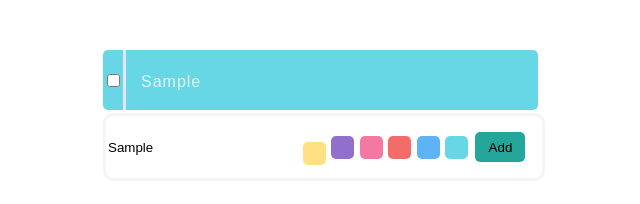
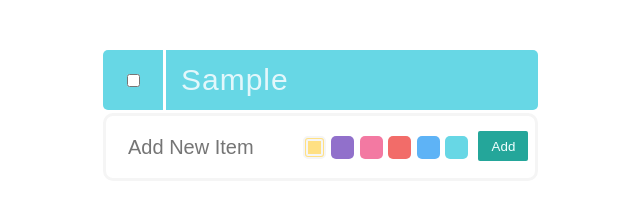
Before and after one commit to p-nikitenko-exceed/ToDo, a plain HTML site: page index.html in a window 1280 px wide. Both pictures are taken after typing "Sample" into the empty fields and a click on the button "Add". Shown: the whole page, without its empty margins (287-927 px from the left). Drawn offline with nearby package versions, Linux system fonts and the light colour scheme.

Commit message:
all ready

```diff
--- a/index.html
+++ b/index.html
@@ -1,22 +1,21 @@
 <!DOCTYPE html>
 <html lang="en">
-
   <head>
-    <meta charset="UTF-8">
-    <meta name="viewport" content="width=device-width, initial-scale=1.0">
+    <meta charset="UTF-8" />
+    <meta name="viewport" content="width=device-width, initial-scale=1.0" />
     <title>Document</title>
-    <link href="style.css" rel="stylesheet">
+    <link href="style.css" rel="stylesheet" />
     <script src="script.js"></script>
     <script src="https://ajax.googleapis.com/ajax/libs/jquery/3.5.1/jquery.min.js"></script>
   </head>
 
   <body>
     <il id="out">
-        <div class="inputButto">
-            <input type="text" id="in" placeholder="Add New Item">
+      <div class="inputButton">
+        <input type="text" id="in" placeholder="Add New Item" />
         <button id="add">Add</button>
         <div class="colorPalette">
-                <input type=button class="colorButton" id="b1">
+          <button class="colorButton activButton" id="b1"></button>
           <button class="colorButton" id="b2"></button>
           <button class="colorButton" id="b3"></button>
           <button class="colorButton" id="b4"></button>
@@ -24,8 +23,6 @@
           <button class="colorButton" id="b6"></button>
         </div>
       </div>
-
-
     </il>
   </body>
 </html>
--- a/script.js
+++ b/script.js
@@ -1,64 +1,89 @@
 window.onload = function () {
   $(function () {
     const tasks = []
-        const colors = ['rgb(255, 224, 131)', 'rgb(103, 215, 229)',
-            'rgb(145, 112, 203)', 'rgb(243, 121, 162)',
-            'rgb(242, 108, 105)', 'rgb(94, 179, 246)'
+    const colors = [
+      'rgb(255, 224, 131)',
+      'rgb(103, 215, 229)',
+      'rgb(145, 112, 203)',
+      'rgb(243, 121, 162)',
+      'rgb(242, 108, 105)',
+      'rgb(94, 179, 246)',
     ]
     takeColor = 'rgb(255, 224, 131)'
     randomColor = () => {
-
       let randomElement = colors[Math.floor(Math.random() * colors.length)]
       return randomElement
-
     }
 
-
     $('.colorPalette').on('click', '.colorButton', function () {
-
+      $('.colorButton').removeClass('activButton')
       takeColor = $(this).css('background-color')
-
-
-
-            return takeColor
-
+      $('.check').each(function () {
+        if ($(this).is(':checked')) {
+          $(this).parent().parent().css('background-color', takeColor)
+        }
       })
 
+      $(this).addClass('activButton')
+      return takeColor
+    })
 
-        function chk() {
-
+    function check() {
       $('#out').on('change', '.check', function () {
         if ($(this).is(':checked')) {
           $(this).parent().parent().css('background-color', takeColor)
-
         }
       })
     }
 
+    $(document).ready(function () {
+      $('#in').keydown(function (e) {
+        if (e.keyCode == 13) {
+          const task = {}
 
-        $('#add').on('click', () => {
-            const task = {}
-            let input = $('#in').val().trim()
           let li = $('<li></li>')
           let checkBox = $('<input type = checkbox  class = check>')
           let div = $('<div class = divCheckbox></div>')
           let divText = $('<div class = divText></div>')
           div.append(checkBox)
-            task.text = input
+          if ($('#in').val().trim() == '') {
+            return $('#in').val('')
+          } else {
+            task.text = $('#in').val().trim()
             li.css('background-color', randomColor())
             divText.text(task.text)
             li.append(div, divText)
             $('#out').append(li)
 
             tasks.push(task)
-
-
+            $('#in').val('')
+          }
+        }
+      })
     })
 
-        chk()
+    $('#add').on('click', function () {
+      const task = {}
 
+      let li = $('<li></li>')
+      let checkBox = $('<input type = checkbox  class = check>')
+      let div = $('<div class = divCheckbox></div>')
+      let divText = $('<div class = divText></div>')
+      div.append(checkBox)
+      if ($('#in').val().trim() == '') {
+        return $('#in').val('')
+      } else {
+        task.text = $('#in').val().trim()
+        li.css('background-color', randomColor())
+        divText.text(task.text)
+        li.append(div, divText)
+        $('#out').append(li)
+
+        tasks.push(task)
+        $('#in').val('')
+      }
     })
 
-
-
+    check()
+  })
 }
--- a/style.css
+++ b/style.css
@@ -4,8 +4,6 @@ body {
   align-items: center;
   font-family: sans-serif;
   letter-spacing: 1px;
-
-
 }
 
 #out {
@@ -25,64 +23,54 @@ li {
   width: 435px;
   height: 60px;
   margin-bottom: 3px;
-
-
 }
 
 .divCheckbox {
   display: flex;
   height: 60px;
+  width: 60px;
   border-right-width: 3px;
   border-right-style: solid;
-    border-right-color: lavender;
+  border-right-color: white;
   float: left;
   align-items: center;
-
 }
 
 #b1 {
-
   background-color: rgb(255, 224, 131);
-
 }
 
 #b2 {
-
   background-color: rgb(145, 112, 203);
 }
 
 #b3 {
-
   background-color: rgb(243, 121, 162);
 }
 
 #b4 {
-
   background-color: rgb(242, 108, 105);
 }
 
-
 #b5 {
-
   background-color: rgb(94, 179, 246);
 }
 
 #b6 {
-
   background-color: rgb(103, 215, 229);
-
-
 }
 
 #add {
-    background-color: #24A69A;
+  background-color: #24a69a;
   text-align: center;
   border: none;
+  color: azure;
   width: 50px;
   height: 30px;
-    border-radius: 5px;
+  border-radius: 2px;
   position: relative;
-    right: 15%;
+  right: 13%;
+  bottom: 3px;
 }
 
 .colorButton {
@@ -96,20 +84,33 @@ li {
 }
 
 #in {
-    width: 432px;
+  width: 425px;
   height: 60px;
   border: 3px solid whitesmoke;
   outline: none;
   border-radius: 10px;
-
+  text-indent: 20px;
+  font-size: 20px;
 }
 
 .divText {
-    margin: 23px;
+  margin-top: 13px;
   color: #f9fdffd8;
+  font-size: 30px;
+  text-align: left;
 }
-.colorButton:active{
 
-    border: 2px double red;
+.activButton {
+  width: 23px;
+  height: 23px;
+  border-radius: 5px;
 
+  position: relative;
+  bottom: 50px;
+  left: 40%;
+  border: 5px double whitesmoke;
 }
+.check {
+  position: relative;
+  left: 20px;
+}
```
Lines whose indentation alone changed are shown as unchanged.
